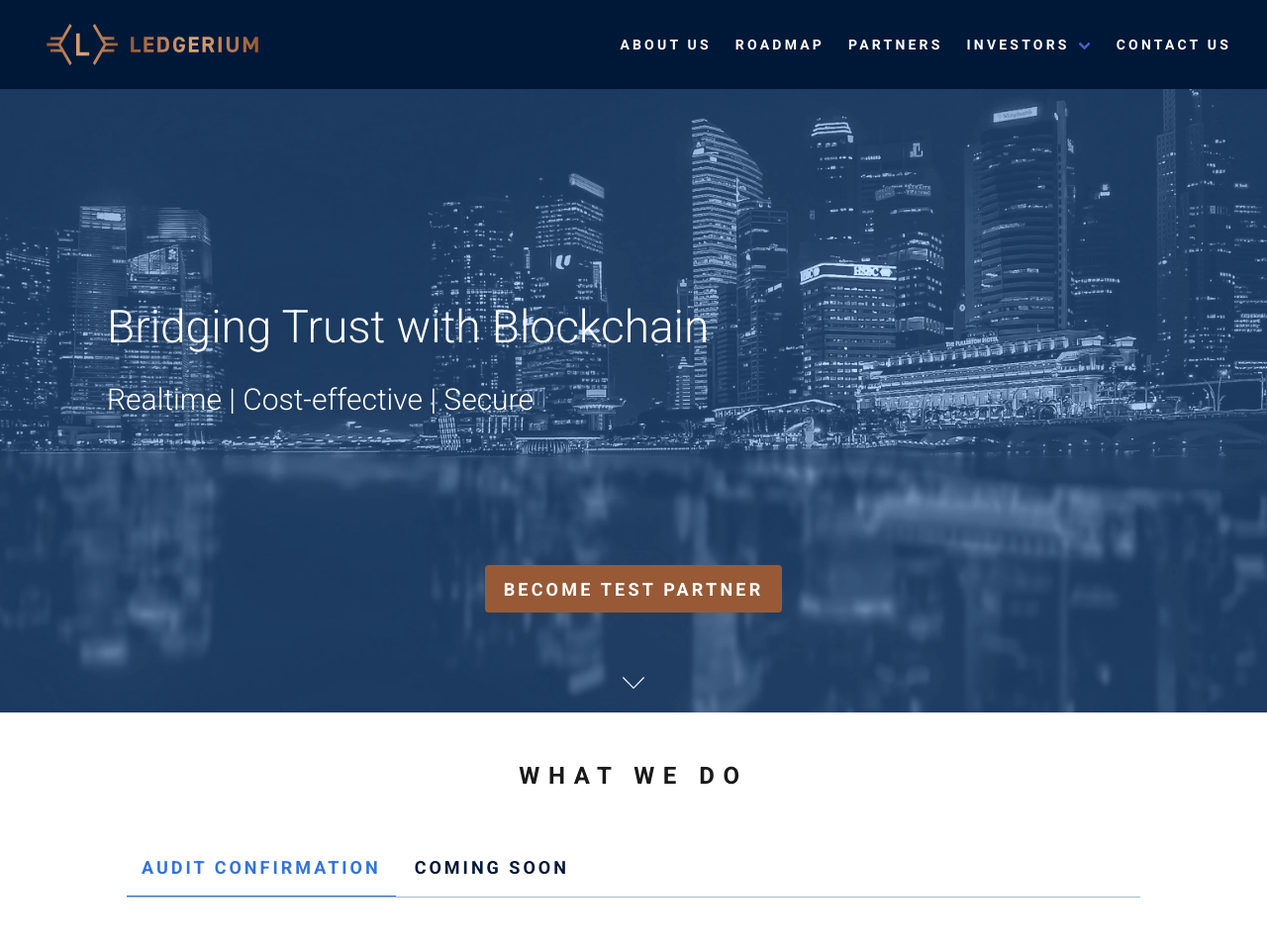
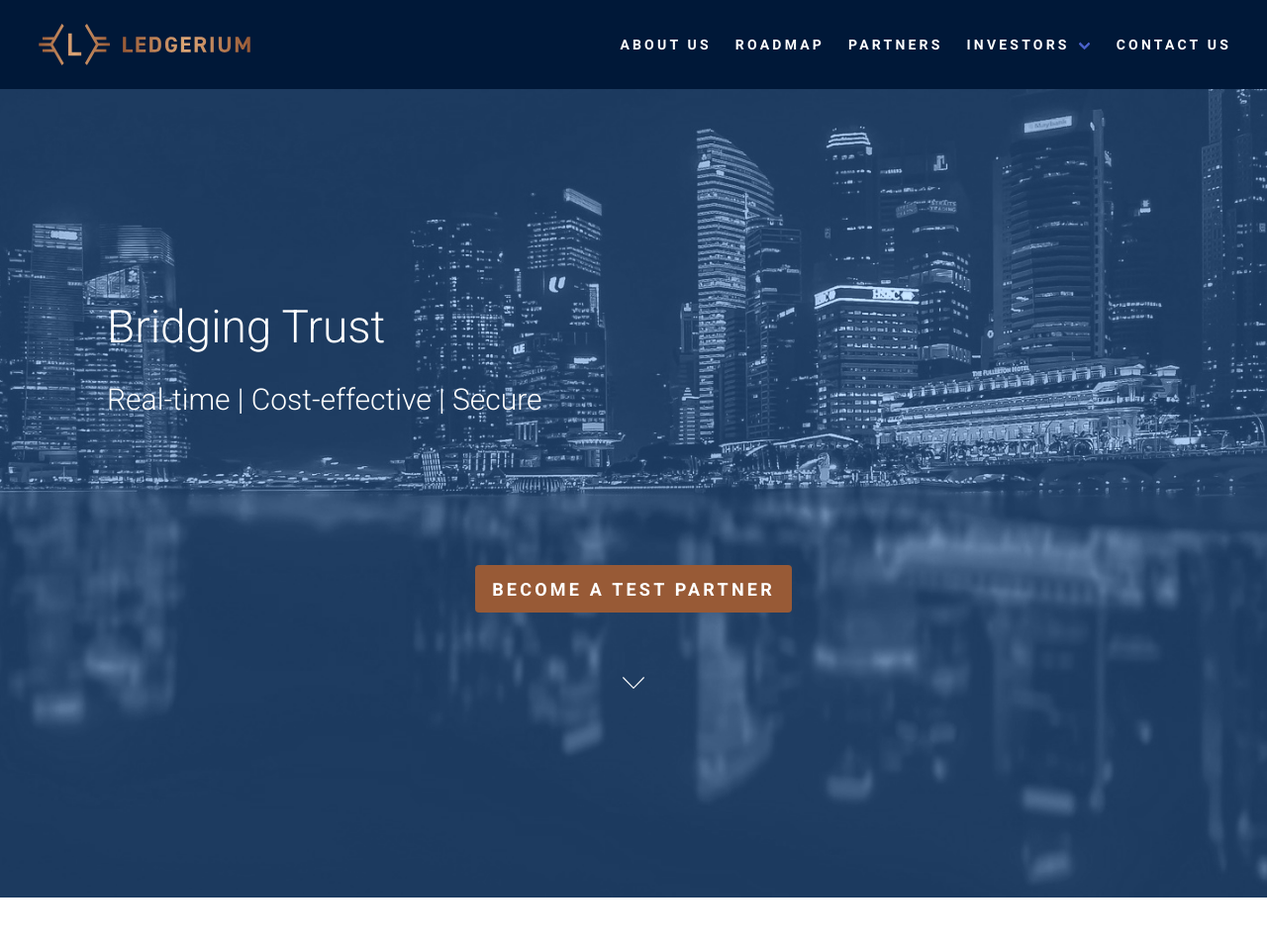
Before and after one commit to pson0001/ledgerium, a PHP site: page / in a window 1280 px wide. Shown: the top 956 px of the page at 99% size. Run offline with PHP 8.4, Linux system fonts and the light colour scheme; style sheets or scripts are compiled from the project's sources; some libraries are stand-ins or nearby versions.

Commit message:
Rollback hero image change Update styling and content

```diff
--- a/index.php
+++ b/index.php
@@ -20,19 +20,19 @@
     <body class="front-page">
 
         <!-- .hero-head -->
-        <section class="hero hero-height  is-large">
+        <section class="hero is-fullheight  is-large">
             <div class="hero-body">
                 <?php include('templates/navegation.php'); ?>
                 <div class="container">
                     <div class="tile is-8 is-vertical">
                         <h1 class="title">
-                            Bridging Trust with Blockchain</h1>
-                        <span class="title" style="color:#fff;text-transform:none;font-weight:100;margin-bottom:20px;">Realtime | Cost-effective | Secure</span>
+                            Bridging Trust</h1>
+                        <span class="title" style="color:#fff;text-transform:none;font-weight:100;margin-bottom:20px;">Real-time | Cost-effective | Secure</span>
                     </div>
                 </div>
             </div>
             <div class="container has-text-centered down-arrow">
-                <a href="https://ledgerium.typeform.com/to/z4jsTC" target="_blank" class="button is-medium" style="width:300px;margin-bottom:60px">Become Test Partner</a>
+                <a href="https://ledgerium.typeform.com/to/z4jsTC" target="_blank" class="button is-medium" style="width:320px;margin-bottom:60px">Become A Test Partner</a>
                 <br/>
                 <a id="downarrow" href="#" onclick="javascript:scrollToAnchor('whatwedo');">
                     <img src="assets/images/down-arrow.svg" width="22" height="22">
@@ -55,24 +55,19 @@
             <label class="label_container" for="tab1">AUDIT CONFIRMATION</label>
 
             <input class="radio_box" id="tab2" type="radio" name="tabs">
-            <label class="label_container" for="tab1">COMING SOON</label>
-
-            <!--<input class="radio_box" id="tab2" type="radio" name="tabs">
-            <label class="label_container" for="tab2">AR/AP MANAGEMENT</label>
-
-            <input class="radio_box" id="tab3" type="radio" name="tabs">
-            <label class="label_container" for="tab3">TRUST ACCOUNT AUDIT</label>-->
+            <label class="label_container" for="tab2">COMING SOON</label>
 
             <section class="content_container" id="content1" >
               <div class="columns">
                   <div class="colums is-6">
-                    <iframe width="640" height="360" style="max-width:100%" src="https://www.youtube.com/embed/RyZtL4OCPCQ?feature=oembed" frameborder="0" allow="autoplay; encrypted-media" allowfullscreen=""></iframe>
+                    <iframe width="640" height="360" style="max-width:100%" src="https://www.youtube.com/embed/j3msw9Q_EZk?feature=oembed" frameborder="0" allow="autoplay; encrypted-media" allowfullscreen=""></iframe>
                   </div>
                   <div class="column is-offset-1 is-5 content" id="paragraph">
-                  <!--<h2 class="title">Audit Confirmation</h2>-->
+                  <h2 class="title" style="font-size:1.3em">Luca&trade; by Ledgerium</h2>
                   <!--<h3 class="subtitle">Ledger systems</h3>-->
-                  <span>Luca&trade; by Ledgerium as a confirmation platform is capable of recording transactions between parties on the Blockchain.
-                      By storing the hash after the data being encrypted could verify and provide proof of the occurrence, completeness,
+                  <span>Luca is a confirmation platform that is capable of recording transactions between parties on the Blockchain.
+                      <br/><br/>
+                      By putting the hash on to blockchain to allow verifying authenticity and provide proof of the occurrence, completeness,
                       accuracy, cut-off of all the transactions.
                         <br/><br/>
                         You could send invoices or process bills in your accounting software, and we will handle the confirmation with
@@ -85,34 +80,19 @@
               <div class="columns">
 
                   <div class="colums is-6">
-                    <iframe width="640" height="360" style="max-width:100%" src="https://www.youtube.com/embed/RyZtL4OCPCQ?feature=oembed" frameborder="0" allow="autoplay; encrypted-media" allowfullscreen=""></iframe>
+                    <iframe width="640" height="360" style="max-width:100%" src="https://www.youtube.com/embed/j3msw9Q_EZk?feature=oembed" frameborder="0" allow="autoplay; encrypted-media" allowfullscreen=""></iframe>
                   </div>
                   <div class="column is-offset-1 is-5 content" id="paragraph">
-                  <h2 class="title">AR/AP Management</h2>
+                  <h2 class="title" style="font-size:1.3em">Coming Soon</h2>
                   <!--<h3 class="subtitle">Ledger systems</h3>-->
-                  <span>The beauty of Ledgerium is not only confirming transactions being happened, but also a powerful tool to manage your
-                      account receivable and account payable functions.
-                        <br/><br/>
+                  <span><strong>AR/AP Management</strong> - manage your account receivable and account payable functions.
                         While sending invoice and paying bills, there is an in-build AI credit rating system for all your transactions.
                         Furthermore, data from the blockchain is recognised by the financial institutions to speed up your supply chain finance.
-                    </span></div>
-              </div>
-            </section>
-
-            <section class="content_container" id="content3">
-              <div class="columns">
-                  <div class="colums is-6">
-                    <iframe width="640" height="360" style="max-width:100%" src="https://www.youtube.com/embed/RyZtL4OCPCQ?feature=oembed" frameborder="0" allow="autoplay; encrypted-media" allowfullscreen=""></iframe>
-                  </div>
-                  <div class="column is-offset-1 is-5 content" id="paragraph">
-                  <h2 class="title">Trust Account Audit</h2>
-                  <!--<h3 class="subtitle">Ledger systems</h3>-->
-                  <span>Trust account is for maintaining clients’ funding by financial institutions, body corporate, strata management,
-                      real estate agent and lawyer etc. Every ledger will need to be reconciled and examined by auditor.
                         <br/><br/>
-                        Ledgerium is a perfect software for managing the trust account reporting and audit. As every transaction of the
-                        trust accounts will need to be confirmed using smart contract, which will save the businesses and auditors huge
-                        amount of time, cost and more importantly less fraud.
+                        <strong>Trust Account Audit</strong> - maintain clients’ funding by financial institutions, body corporate, strata management,
+                        real estate agent and lawyer etc. Every ledger will need to be reconciled and examined by auditor. Every transaction of the
+                        trust accounts will be confirmed using smart contract, which will save the businesses and auditors huge amount of time, cost
+                        and more importantly less fraud.
                     </span></div>
               </div>
             </section>
@@ -130,37 +110,42 @@
                 <div class="tile is-vertical is-8">
                     <div class="tile">
                         <div class="tile is-parent is-vertical is-4">
-                            <article class="tile is-child notification bg-blue">
-                                <h2 class="subtitle">Entities need to be audited</h2>
+                            <article class="tile is-child notification bg-blue effect effect-slide">
+                                <h2 class="subtitle effect_heading">Business</h2>
+                                <h2 class="subtitle effect_subheading">Better cashflow with AP/AR automation</h2>
                             </article>
                         </div>
                         <div class="tile is-parent is-vertical">
-                            <article class="tile is-child notification bg-grey">
-                                <h2 class="subtitle">Financial Institutions</h2>
+                            <article class="tile is-child notification bg-grey effect effect-slide">
+                                <h2 class="subtitle effect_heading">Accounting firm</h2>
+                                <h2 class="subtitle effect_subheading">More efficient and lower risk</h2>
                             </article>
                         </div>
                     </div>
                     <div class="tile">
                         <div class="tile is-parent is-vertical is-8">
-                            <article class="tile is-child notification bg-brown-image">
-                                <h2 class="subtitle">Entities need <br/> AR/AP Management</h2>
+                            <article class="tile is-child notification bg-brown-image effect effect-slide">
+                                <h2 class="subtitle effect_heading">Trust account</h2>
+                                <h2 class="subtitle effect_subheading">Audit and compliance become effortless</h2>
                             </article>
                         </div>
                         <div class="tile is-parent is-vertical is-4">
-                            <article class="tile is-child notification bg-brown">
-                                <h2 class="subtitle">Blockchain related business</h2>
+                            <article class="tile is-child notification bg-brown effect effect-slide">
+                                <h2 class="subtitle effect_heading">Non for profit</h2>
+                                <h2 class="subtitle effect_subheading">Better compliance with improved transparency</h2>
                             </article>
                         </div>
                     </div>
                 </div>
                 <div class="tile is-parent is-vertical">
-                    <article class="tile is-child notification bg-blue-image">
-                        <h2 class="subtitle">Audit firms and government authorities</h2>
+                    <article class="tile is-child notification bg-blue-image effect effect-slide">
+                        <h2 class="subtitle effect_heading">Financial Institution</h2>
+                        <h2 class="subtitle effect_subheading">Faster supply chain finance means more clients</h2>
                     </article>
                 </div>
             </div>
         </div>
-        <svg>
+        <svg style="display:none;">
             <filter id="blue-tint" color-interpolation-filters="sRGB">
                 <feColorMatrix type="matrix"
                 values="0.44 0 0 0  0.00
@@ -176,7 +161,8 @@
 
         <div class="contact-footer has-text-white" style="height:250px;">
             <div class="container has-text-centered">
-                <a href="https://ledgerium.typeform.com/to/z4jsTC" target="_blank" class="button is-medium" style="width:300px;margin-bottom:40px">Become Test Partner</a>
+                <a href="https://ledgerium.typeform.com/to/z4jsTC" target="_blank" class="button is-medium" style="width:320px;margin-right:40px">Become A Test Partner</a>
+                <a href="./contact-us.php" class="button is-medium" style="width:320px;">Get Pitch Pack</a>
             </div>
         </div>
 
--- a/partners.php
+++ b/partners.php
@@ -138,7 +138,7 @@
             </div>
             <div class="columns is-desktop is-vcentered">
                 <div class="column is-12" style="text-align:center">
-                    <a href="https://ledgerium.typeform.com/to/z4jsTC" target="_blank" class="button is-medium" style="width:300px;margin-bottom:40px">Become Test Partner</a>
+                    <a href="https://ledgerium.typeform.com/to/z4jsTC" target="_blank" class="button is-medium" style="width:320px;margin-bottom:40px">Become A Test Partner</a>
                 </div>
             </div>
         </div>
--- a/templates/navegation.php
+++ b/templates/navegation.php
@@ -1,6 +1,6 @@
 <nav class="navbar is-fixed-top" role="navigation" aria-label="main navigation">
   <div class="navbar-brand">
-    <a class="navbar-item" href="./" style="padding-left:2rem">
+    <a class="navbar-item" href="./" style="padding-left:1.5rem">
       <img src="assets/images/ledgerium-logo.svg" width="244" height="48">
     </a>
 
@@ -44,13 +44,10 @@
             Investors
         </a>
         <div class="navbar-dropdown">
-          <a class="navbar-item" href="https://www.ledgerium.net/files/Ledgerium_Executive_Summary.pdf" target="_blank">
-            Executive Summary
+          <a class="navbar-item" href="./contact-us.php">
+          Get Pitch Pack
           </a>
-          <a class="navbar-item" href="./contact-us.php">
-          Pitch Pack
-          </a>
-          <!-- <a class="navbar-item" href="https://etherscan.io/token/0x598c9a4f069dc076984868873c01e78a905d50e6" target="_blank">Token Info</a> -->
+          <a class="navbar-item" href="https://etherscan.io/token/0x598c9a4f069dc076984868873c01e78a905d50e6" target="_blank">Token Info</a>
         </div>
       </div>
       <a href="contact-us.php" class="navbar-item">
```
Also changed, not shown: roadmap.php (+25 -22 lines), assets/images/city-ledgerium.png. Lines whose indentation alone changed are shown as unchanged.
